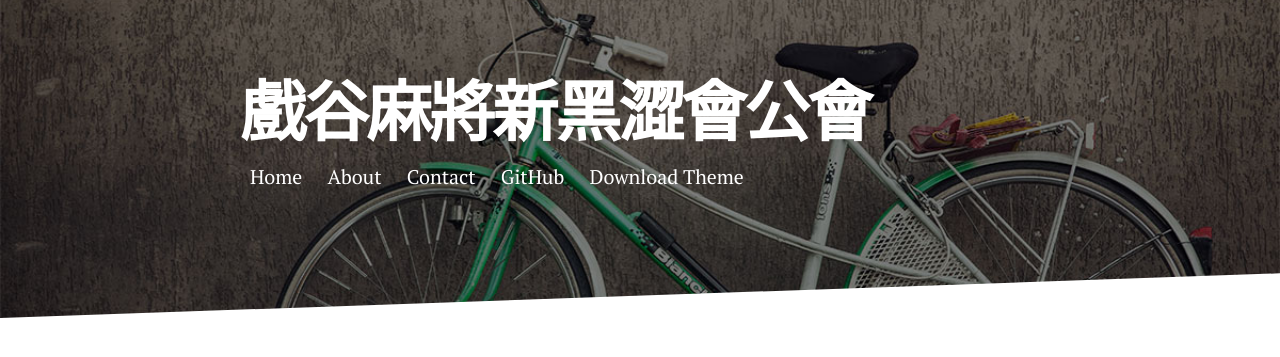
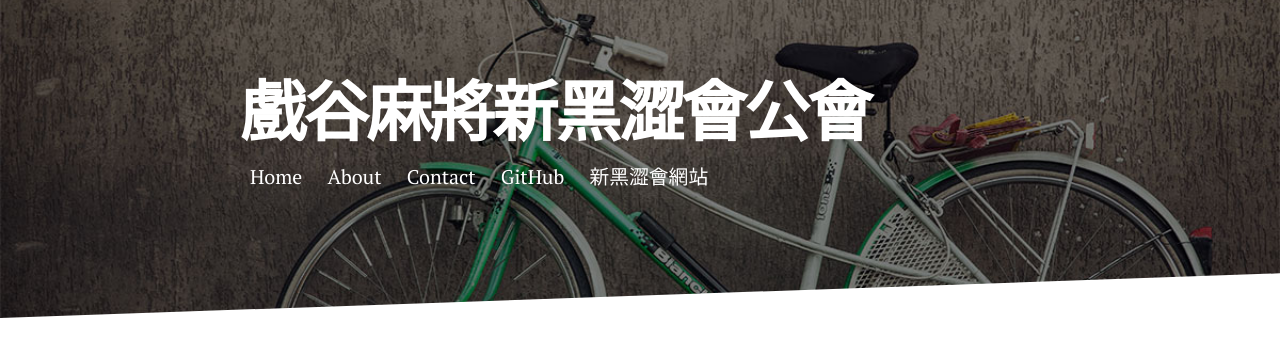
Before and after one commit to jetbomb2012/beloved, a Jekyll site: the page built from index.html, in a window 1280 px wide. Shown: the top 357 px of the page. Built offline with Jekyll 4.4.1, drawn with Linux system fonts in a browser that asks for light colours; nearby versions of some CDN libraries; the list of posts is cut into pages by our own code.

Commit message:
Update header.html

```diff
--- a/_includes/header.html
+++ b/_includes/header.html
@@ -9,7 +9,7 @@
                  </li>
                  {%- endfor -%}
                  <li> <a href="https://github.com/jetbomb2012/beloved/issues/new" target="_blank">GitHub</a></li>
-                 <li><a href="https://github.com/brianmaierjr/long-haul/archive/master.zip">Download Theme</a></li>
+                 <li><a href="https://mj-king.top">新黑澀會網站</a></li>
              </ul>
          </nav>
      </div>
```
